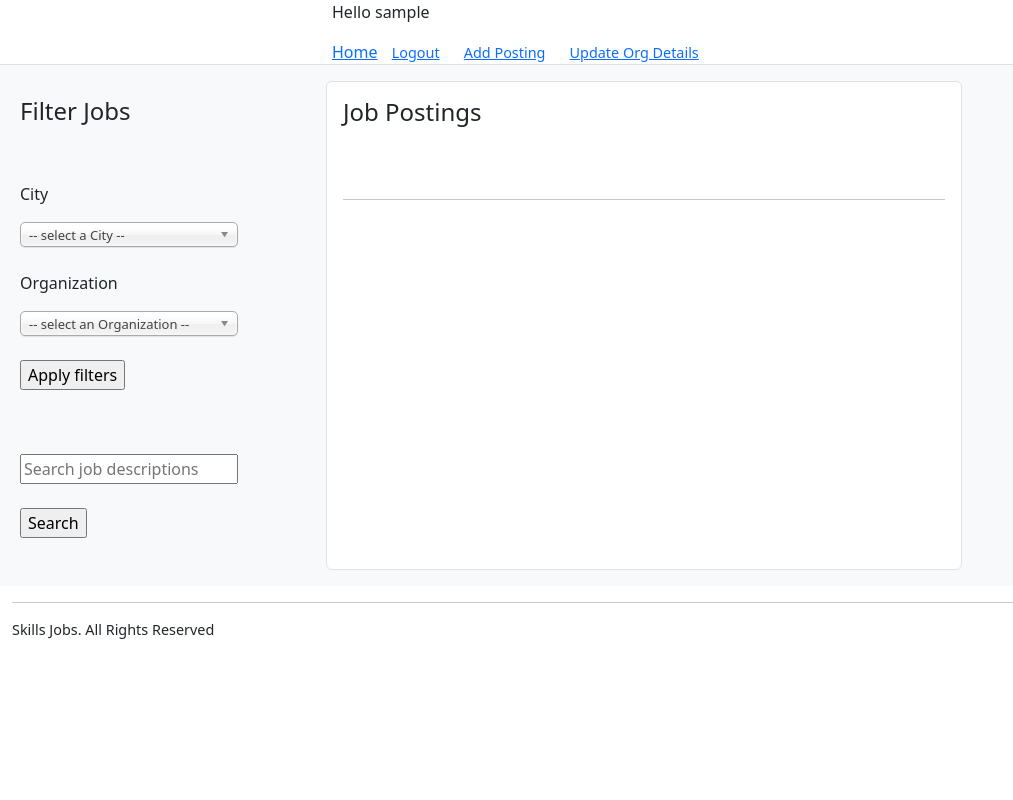
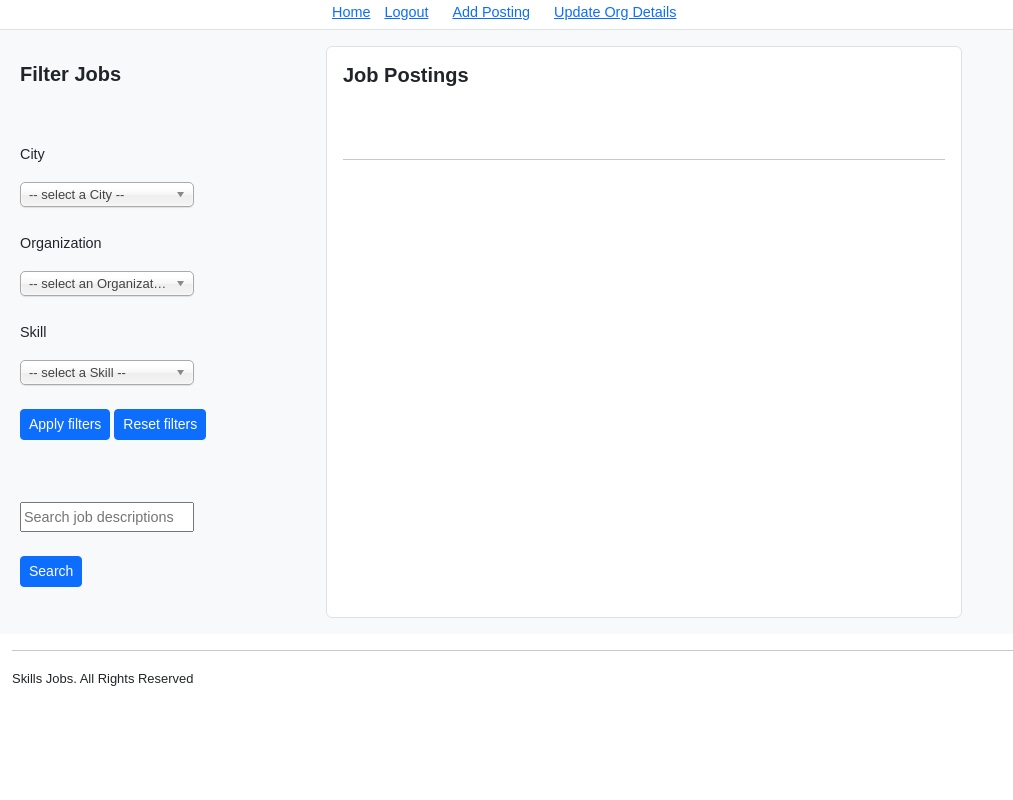
Before and after one commit to blockshade83/pydegree, a Django app: page / in a window 1280 px wide. Shown: the whole page, without its empty margins (0-1013 px from the left). Run offline with Django 3.2, Linux system fonts and the light colour scheme; the visitor is signed in with stand-in values (Sample User, id 1); data that the repository does not hold is empty; some libraries are stand-ins or nearby versions.

Commit message:
added filter by skill and changed page for viewing individual posting

```diff
--- a/skillsapp/models.py
+++ b/skillsapp/models.py
@@ -15,7 +15,7 @@ class Organization(models.Model):
     org_website = models.CharField(max_length=100)
 
     def __str__(self):
-        return self.user.org_name
+        return self.org_name
 
 class Country(models.Model):
     class Meta:
@@ -54,3 +54,6 @@ class Posting(models.Model):
 class PostingSkills(models.Model):
     skill = models.ForeignKey(Skill, on_delete=models.CASCADE)
     posting = models.ForeignKey(Posting, on_delete=models.CASCADE)
+
+    def __str__(self):
+        return self.posting.title + ' - ' + self.skill.skill_name
--- a/skillsapp/templates/header.html
+++ b/skillsapp/templates/header.html
@@ -10,18 +10,21 @@
         <link rel="stylesheet" href="{% static 'skillsapp/chosen.min.css'%}"> <!-- https://harvesthq.github.io/chosen/-->
         <script type="text/javascript" src="{% static 'skillsapp/jquery-3.7.0.js' %}"></script>
         <script type="text/javascript" src="{% static 'skillsapp/chosen.jquery.min.js' %}"></script>  <!-- https://harvesthq.github.io/chosen/-->
+        <!-- <link rel="preconnect" href="https://fonts.googleapis.com">
+        <link rel="preconnect" href="https://fonts.gstatic.com" crossorigin>
+        <link href="https://fonts.googleapis.com/css2?family=Roboto:wght@300&display=swap" rel="stylesheet"> -->
         {% load bootstrap5 %}
         {% bootstrap_css %}
+        <link rel="stylesheet" href="{% static 'skillsapp/stylesheet.css'%}">
     </head>
     <body>
 
       {% if user.is_authenticated %}
 
-      <p>Hello {{ user }}</p>
       <a href="{% url 'index' %}">Home</a>
-      <a href="{% url 'user_logout' %}" style="padding:10px;font-size:0.9em">Logout</a>
-      <a href="{% url 'add_posting' %}" style="padding:10px;font-size:0.9em">Add Posting</a>
-      <a href="{% url 'update_org_details' %}" style="padding:10px;font-size:0.9em">Update Org Details</a>
+      <a href="{% url 'user_logout' %}" style="padding:10px;">Logout</a>
+      <a href="{% url 'add_posting' %}" style="padding:10px;">Add Posting</a>
+      <a href="{% url 'update_org_details' %}" style="padding:10px;">Update Org Details</a>
 
       {% else %}
 
--- a/skillsapp/templates/index.html
+++ b/skillsapp/templates/index.html
@@ -11,13 +11,13 @@
 
     <div class="col p-3">
 
-      <h4>Filter Jobs</h4><br><br>
+      <h5><strong>Filter Jobs</strong></h5><br><br>
 
       <form action="{% url 'index' %}" method = "POST" enctype="multipart/form-data">
         {% csrf_token %}
 
       <p>City</p>
-      <select name="city_select" id="city_select" style="width: 75%;">
+      <select name="city_select" id="city_select" style="width: 60%;">
         {% if not city_selection %}
           <option selected disabled> -- select a City -- </option>
         {% endif %}
@@ -32,7 +32,7 @@
       <br><br>
 
       <p>Organization</p>
-      <select name="org_select" id="org_select" style="width: 75%;">
+      <select name="org_select" id="org_select" style="width: 60%;">
         {% if not org_selection %}
           <option selected disabled> -- select an Organization -- </option>
         {% endif %}
@@ -46,40 +46,60 @@
       </select>
       <br><br>
 
-        <input type="submit" name="submit" value="Apply filters"/>
+      <p>Skill</p>
+      <select name="skill_select" id="skill_select" style="width: 60%;">
+        {% if not skill_selection %}
+          <option selected disabled> -- select a Skill -- </option>
+        {% endif %}
+        {% for skill in skills %}
+          {% if skill == skill_selection %}
+            <option selected>{{ skill }}</option>
+          {% else %}
+            <option>{{ skill }}</option>
+          {% endif %}
+        {% endfor %}
+      </select>
+      <br><br>
+
+        <input type="submit" class="btn btn-primary btn-sm" name="submit" value="Apply filters"/>
+        <a class="btn btn-primary btn-sm" name="reset" href="/">Reset filters</a>
       </form>
       <br><br>
 
       <form action="{% url 'index' %}" method = "GET" value={{request.GET.keyword}}>
-        <input type="text" name="keyword" value="{{request.GET.keyword}}" placeholder="Search job descriptions" style="width: 75%;"/>
+        <input type="text" name="keyword" value="{{request.GET.keyword}}" placeholder="Search job descriptions" style="width: 60%;"/>
         <br><br>
-        <input type="submit" name="submit" value="Search"/>
+        <input type="submit" class="btn btn-primary btn-sm" name="submit" value="Search"/>
       </form>
+
 
     </div>
 
     <div class="col-6 rounded border p-3 bg-white">
 
-      <h4>Job Postings</h4></br></br>
+      <h5><strong>Job Postings</strong></h5></br></br>
       {% if user.is_authenticated %}
       {% else %}
       {% endif %}
 
       <hr>
-
       {% for posting in postings %}
         <div class="row rounded p-1 mt-1 mx-1" >
-          <p>{{ posting.org_name }}</p>
+          <h5><strong>{{ posting.org_name }}</strong></h5>
           <a href='{% url "view_posting" posting.id %}'> {{ posting.title }} </a>
           <p>{{ posting.city }}, {{ posting.country }}</p>
-          <a href='{{ posting.posting_url }}'> {{ posting.posting_url }} </a>
-          <p>{{ posting.contact_details }}</p>
-          <p>Last updated: {{ posting.last_updated_on }}</p>
           <p>Skills:
             {% for posting_skill in posting.skills %}
-              {{ posting_skill.skill_name }};
+              {% if posting_skill.skill_name == skill_selection %}
+                <mark style="background-color: dodgerblue;color: white;">{{ posting_skill.skill_name }}</mark>;
+              {% else %}
+                {{ posting_skill.skill_name }};
+              {% endif %}
             {% endfor %}
           </p>
+          <p>Apply at: <a href='{{ posting.posting_url }}'> {{ posting.posting_url }} </a></p>
+          <p>Alternative contact details: {{ posting.contact_details }}</p>
+          <p>Last updated: {{ posting.last_updated_on }}</p>
           <hr>
         </div>
       {% endfor %}
@@ -97,6 +117,9 @@
   $(document).ready(function() {
     $('#org_select').chosen();
   });
+  $(document).ready(function() {
+    $('#skill_select').chosen();
+  });
 </script>
 
 {% endblock content%}
--- a/skillsapp/templates/register.html
+++ b/skillsapp/templates/register.html
@@ -25,7 +25,7 @@
       </tr>
       <tr>
         <td>About Organization</td>
-        <td><input type="text" class="form-control" name="about_org" id="about_org" placeholder="Enter Details about the organization" size=30></td>
+        <td><textarea rows="4" cols="50" class="form-control" name="about_org" id="about_org" placeholder="Enter Details about the organization" size=30></textarea></td>
       </tr>
       <tr>
         <td>Website</td>
--- a/skillsapp/templates/update_org_details.html
+++ b/skillsapp/templates/update_org_details.html
@@ -13,7 +13,7 @@
       </tr>
       <tr>
         <td>About Organization</td>
-        <td><input type="text" class="form-control" name="about_org" id="about_org" value="{{ organization.about_org }}" size=30></td>
+        <td><textarea rows="4" cols="50" class="form-control" name="about_org" id="about_org" size=30>{{ organization.about_org }}</textarea></td>
       </tr>
       <tr>
         <td>Website</td>
--- a/skillsapp/views.py
+++ b/skillsapp/views.py
@@ -13,6 +13,7 @@ def index(request):
     posting_instances = Posting.objects.all()
     city = None
     org = None
+    skill = None
     # if request.user.is_authenticated:
     #     org_instance = Organization.objects.get(user=request.user)
     #     # get postings of current organization only
@@ -27,8 +28,10 @@ def index(request):
             org = request.POST['org_select']
         except:
             pass
-        # print('city:',city)
-        # print('org:', org)
+        try:
+            skill = request.POST['skill_select']
+        except:
+            pass
         if city:
             print(city)
             city_instance = City.objects.get(city=city)
@@ -36,6 +39,13 @@ def index(request):
         if org:
             org_instance = Organization.objects.get(org_name=org)
             posting_instances = posting_instances.filter(organization=org_instance)
+        if skill:
+            skill_instance = Skill.objects.get(skill_name=skill)
+            posting_skills_instances = PostingSkills.objects.filter(skill=skill_instance)
+            posting_id_list = []
+            for instance in posting_skills_instances:
+                posting_id_list.append(instance.posting.id)
+            posting_instances = posting_instances.filter(id__in=posting_id_list)
     if request.method == 'GET':
         keyword = request.GET.get('keyword')
         if keyword:
@@ -44,11 +54,14 @@ def index(request):
     postings_list = PostingSerializer(posting_instances, many=True).data
     cities_list = get_cities_list()
     org_list = get_org_list()
+    skills_list = get_skills_list()
     return render(request, 'index.html', {'postings': postings_list,
                                           'cities': cities_list,
                                           'organizations': org_list,
+                                          'skills': skills_list,
                                           'city_selection': city,
-                                          'org_selection': org })
+                                          'org_selection': org,
+                                          'skill_selection': skill })
 
 def register(request):
     if request.method == 'POST':
@@ -184,6 +197,15 @@ def get_org_list():
         org_list.append(element['org_name'])
     return org_list
 
+# get list of skills in the database to populate selection forms
+def get_skills_list():
+    skills_instances = Skill.objects.all()
+    skills_serializer = SkillSerializer(skills_instances, many=True)
+    skills_dict = skills_serializer.data
+    skills_list = []
+    for element in skills_dict:
+        skills_list.append(element['skill_name'])
+    return sorted(skills_list)
 
 
 
--- /dev/null
+++ b/static/skillsapp/stylesheet.css
@@ -0,0 +1,5 @@
+body {
+  font-family: sans-serif;
+  font-size: 0.9rem;
+  line-height: 1.5rem;
+}
```
Also changed, not shown: skillsapp/templates/add_posting.html (+5 -3 lines), skillsapp/templates/view_posting.html (+14 -40 lines), media/GreenPlanet.png (added), media/SaveTheChildren.png (added), media/WorldVision.png (added).
